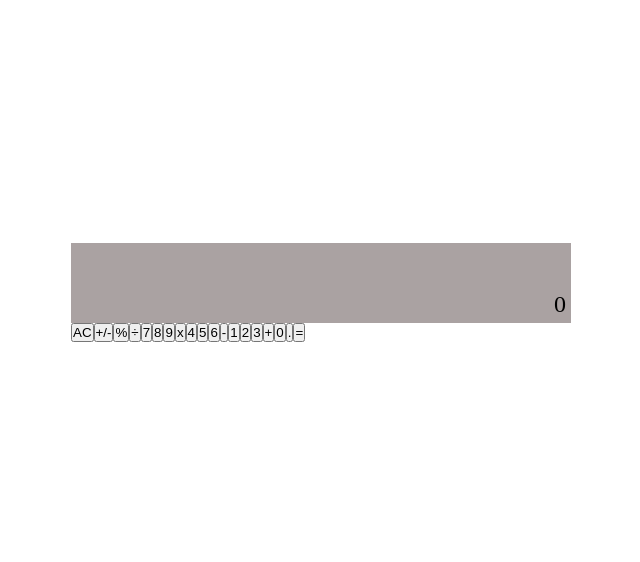
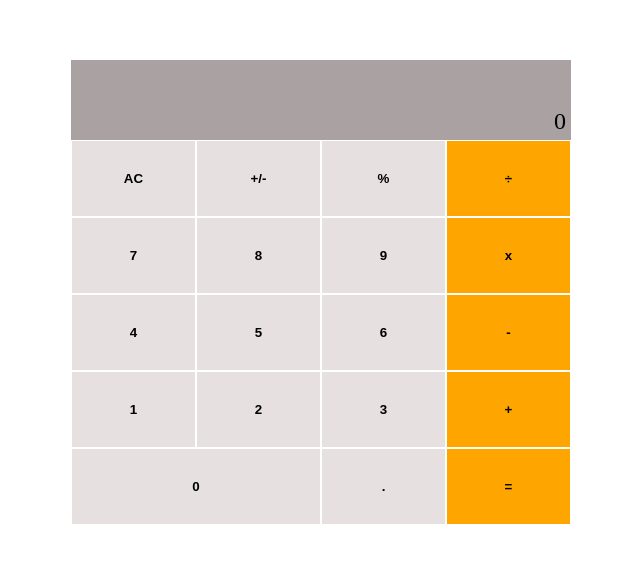
Before and after one commit to Lul-Abdifan/Maths-Magician, a React (Create React App) app: page / in a window 1280 px wide. Shown: the part 108-670 px from the top of the page, without its empty margins (319-959 px from the left). Built offline with nearby package versions, Linux system fonts and the light colour scheme.

Commit message:
Fix stylelint errors

```diff
--- a/package.json
+++ b/package.json
@@ -7,6 +7,7 @@
     "@testing-library/react": "^13.4.0",
     "@testing-library/user-event": "^13.5.0",
     "autoprefixer": "^10.4.14",
+    "big.js": "^6.2.1",
     "postcss-cli": "^10.1.0",
     "react": "^18.2.0",
     "react-dom": "^18.2.0",
--- a/src/App.js
+++ b/src/App.js
@@ -1,10 +1,10 @@
 import './App.scss';
 // import Calculator2 from './components/Calculator2';
-import Calculator3 from './components/Calculator';
+import Calculator from './components/Calculator';
 
 function App() {
   return (
-    <Calculator3 />
+    <Calculator />
   );
 }
 
--- a/src/App.scss
+++ b/src/App.scss
@@ -14,17 +14,23 @@
   .calculator {
     width: 100%;
 
-    table {
+    .table {
       width: 100%;
       border-collapse: collapse;
+      display: grid;
+      grid-template-columns: repeat(4, 1fr);
 
-      td {
+      button[type="button"] {
         padding: 30px 40px;
         font-weight: 800;
         text-align: center;
         border: 1px solid white;
         cursor: pointer;
         background-color: rgb(230, 224, 224);
+      }
+
+      .zero {
+        grid-column-end: span 2;
       }
 
       .orange-tag {
--- a/src/logic/operate.js
+++ b/src/logic/operate.js
@@ -20,7 +20,7 @@ export default function operate(numberOne, numberTwo, operation) {
     }
   }
   if (operation === '%') {
-     try {
+    try {
       return one.mod(two).toString();
     } catch (err) {
       return "Can't find modulo as can't divide by 0.";
```
Also changed, not shown: src/logic/calculate.js (line endings or trailing spaces), 1 other file (tests, documents, lock files or other folders).
